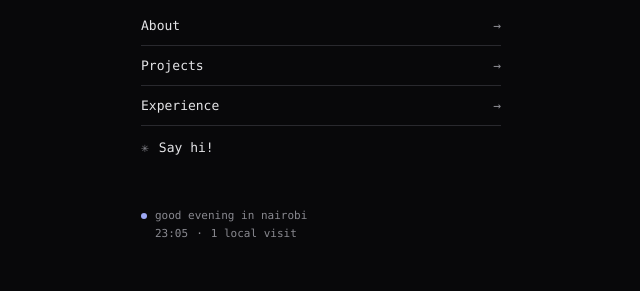
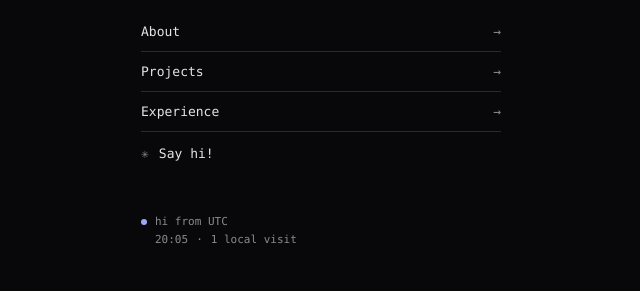
Before and after one commit to Frosty-Medusir/Portfolio, a plain HTML site: page index.html in a window 1280 px wide. Shown: the part 298-589 px from the top of the page, without its empty margins (319-959 px from the left). Drawn offline with Linux system fonts and the light colour scheme.

Commit message:
fixed bugs

```diff
--- a/index.html
+++ b/index.html
@@ -9,7 +9,7 @@
     />
     <meta name="theme-color" content="#08080a" />
     <title>Joseph Otieno</title>
-    <link rel="icon" href="favicon.png" type="image/png" sizes="128x128" />
+    <link rel="icon" href="favicon.png" type="image/png" sizes="192x192" />
     <link rel="apple-touch-icon" href="assets/personal-logo.png" />
     <link rel="stylesheet" href="styles.css" />
   </head>
@@ -37,10 +37,10 @@
         </a>
       </div>
 
-      <div class="local-status" aria-label="Nairobi local time and this browser's visit count">
-        <p class="status-greeting"><span class="location-dot"></span><span id="local-greeting">good evening in nairobi</span></p>
+      <div class="local-status" aria-label="Visitor local time and location">
+        <p class="status-greeting"><span class="location-dot"></span><span id="local-greeting">good evening</span></p>
         <p class="status-details">
-          <time id="nairobi-time">--:--</time>
+          <time id="local-time">--:--</time>
           <span aria-hidden="true">·</span>
           <span id="visit-count">local visits unavailable</span>
         </p>
--- a/script.js
+++ b/script.js
@@ -1,37 +1,58 @@
 document.querySelector("#year").textContent = new Date().getFullYear();
 
 const greetingElement = document.querySelector("#local-greeting");
-const timeElement = document.querySelector("#nairobi-time");
+const timeElement = document.querySelector("#local-time");
 
 if (greetingElement && timeElement) {
-  const nairobiHourFormatter = new Intl.DateTimeFormat("en-GB", {
-    timeZone: "Africa/Nairobi",
-    hour: "2-digit",
-    hourCycle: "h23",
-  });
-  const nairobiTimeFormatter = new Intl.DateTimeFormat("en-GB", {
-    timeZone: "Africa/Nairobi",
-    hour: "2-digit",
-    minute: "2-digit",
-    hourCycle: "h23",
-  });
-
-  const updateNairobiTime = () => {
-    const now = new Date();
-    const hour = Number(nairobiHourFormatter.format(now));
-
-    greetingElement.textContent =
-      hour >= 5 && hour < 12
-        ? "good morning in nairobi"
-        : hour >= 12 && hour < 17
-          ? "good afternoon in nairobi"
-          : "good evening in nairobi";
-    timeElement.dateTime = now.toISOString();
-    timeElement.textContent = nairobiTimeFormatter.format(now);
+  const locationNames = {
+    "Europe/Berlin": "Germany",
+    "Europe/Busingen": "Germany",
+    "Africa/Nairobi": "Nairobi, Kenya",
+    "Africa/Lagos": "Nigeria",
+    "Africa/Cairo": "Egypt",
+    "Africa/Johannesburg": "South Africa",
+    "Europe/London": "United Kingdom",
+    "Europe/Paris": "France",
+    "Europe/Madrid": "Spain",
+    "Europe/Rome": "Italy",
+    "Europe/Amsterdam": "Netherlands",
+    "Europe/Zurich": "Switzerland",
+    "America/New_York": "United States",
+    "America/Chicago": "United States",
+    "America/Denver": "United States",
+    "America/Los_Angeles": "United States",
+    "America/Toronto": "Canada",
+    "America/Vancouver": "Canada",
+    "America/Sao_Paulo": "Brazil",
+    "Asia/Dubai": "United Arab Emirates",
+    "Asia/Kolkata": "India",
+    "Asia/Singapore": "Singapore",
+    "Asia/Tokyo": "Japan",
+    "Australia/Sydney": "Australia",
   };
 
-  updateNairobiTime();
-  window.setInterval(updateNairobiTime, 30_000);
+  const visitorTimeZone =
+    Intl.DateTimeFormat().resolvedOptions().timeZone || "UTC";
+  const locationName =
+    locationNames[visitorTimeZone] ||
+    visitorTimeZone.split("/").pop().replaceAll("_", " ");
+
+  const updateLocalTime = () => {
+    const now = new Date();
+    const timeText = new Intl.DateTimeFormat("en-GB", {
+      timeZone: visitorTimeZone,
+      hour: "2-digit",
+      minute: "2-digit",
+      hourCycle: "h23",
+    }).format(now);
+
+    greetingElement.textContent = `hi from ${locationName}`;
+    timeElement.dateTime = now.toISOString();
+    timeElement.textContent = timeText;
+  };
+
+  updateLocalTime();
+  window.setInterval(updateLocalTime, 30_000);
 }
 
 const visitCountElement = document.querySelector("#visit-count");
--- a/styles.css
+++ b/styles.css
@@ -140,7 +140,7 @@ a:hover { color: var(--accent); }
   gap: 9px;
   margin-bottom: 12px;
 }
-.brand-symbol { width: 38px; height: 38px; object-fit: contain; }
+.brand-symbol { width: 44px; height: 44px; object-fit: contain; }
 .profile-header h1 {
   margin: 0;
   font-size: 14px;
@@ -227,7 +227,7 @@ a:hover { color: var(--accent); }
   margin: 0 0 0 14px;
 }
 .home-link { display: inline-flex; align-items: center; gap: 8px; }
-.home-link img { width: 30px; height: 30px; object-fit: contain; }
+.home-link img { width: 34px; height: 34px; object-fit: contain; }
 .location-dot {
   width: 6px;
   height: 6px;
```
Also changed, not shown: about.html (+1 -1 lines), contact.html (+1 -1 lines), experience.html (+1 -1 lines), projects.html (+1 -1 lines), favicon.ico, favicon.png.
